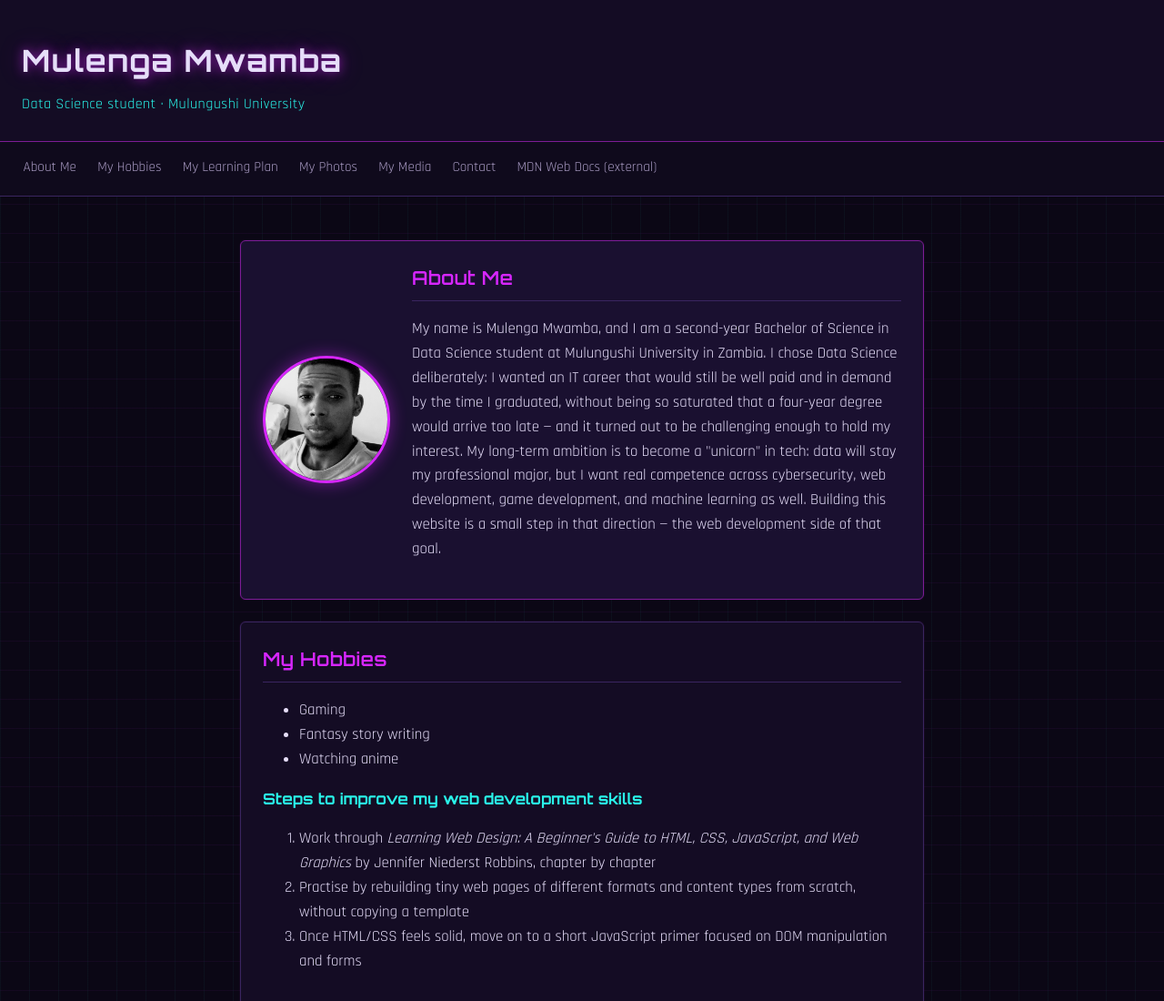
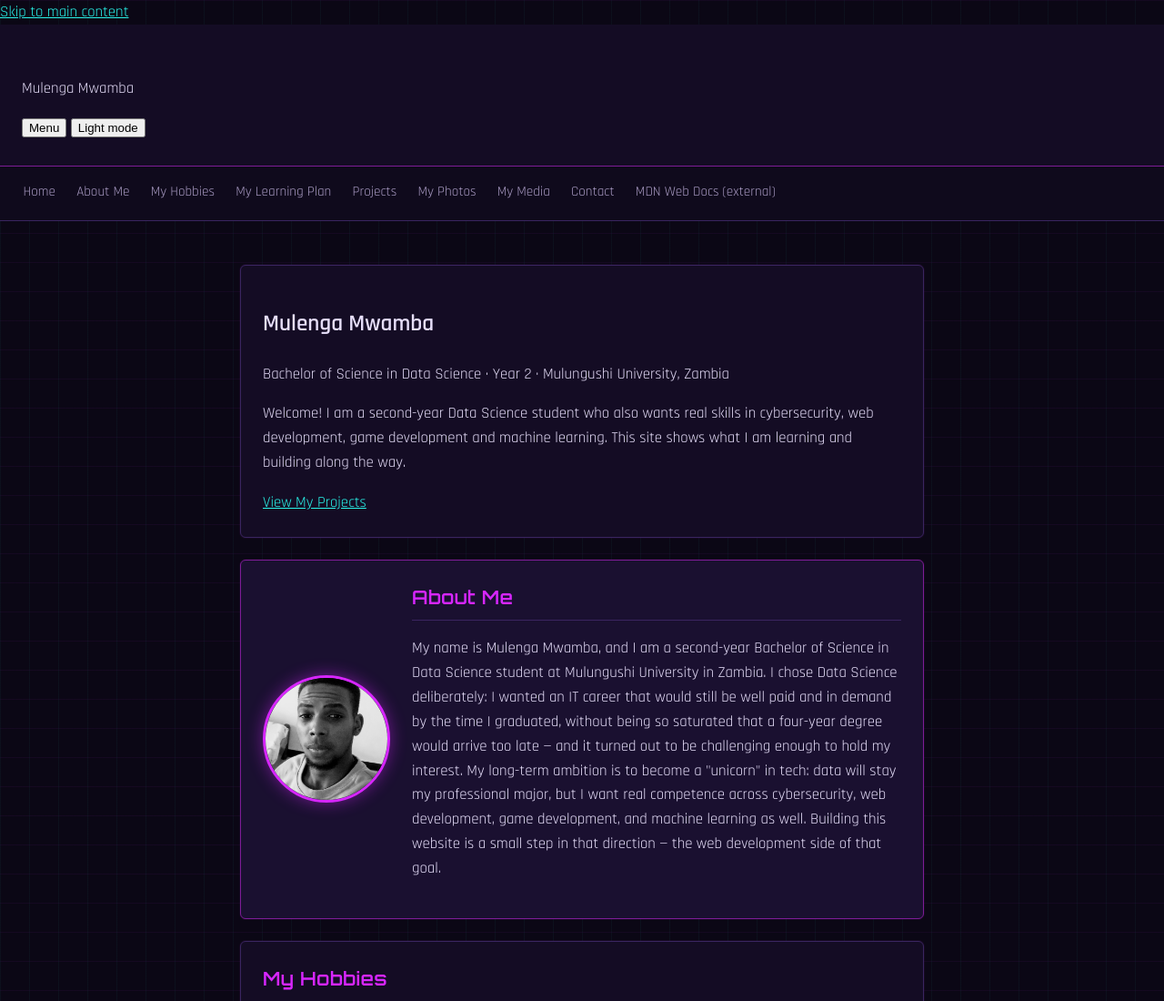
Before and after one commit to Vamp1-hunid/Website-about-me, a plain HTML site: page index.html in a window 1280 px wide. Shown: the top 1100 px of the page at 91% size. Drawn offline with Linux system fonts and the light colour scheme.

Commit message:
Add introduction area with View My Projects button

```diff
--- a/index.html
+++ b/index.html
@@ -11,22 +11,39 @@
 </head>
 <body>
 
-  <header>
-    <h1>Mulenga Mwamba</h1>
-    <p class="tagline">Data Science student · Mulungushi University</p>
+<a class="skip-link" href="#main">Skip to main content</a>
+
+  <header class="site-header">
+    <p class="brand">Mulenga Mwamba</p>
+    <div class="header-buttons">
+      <!-- Feature: mobile navigation button (the CSS shows it only on narrow screens) -->
+      <button id="menu-toggle" class="button menu-toggle" type="button"
+              aria-expanded="false" aria-controls="site-nav">Menu</button>
+      <!-- Feature: light and dark theme switch -->
+      <button id="theme-toggle" class="button theme-toggle" type="button">Light mode</button>
+    </div>
   </header>
 
-  <nav>
+  <nav id="site-nav" aria-label="Main navigation">
+    <a href="#intro">Home</a>
     <a href="#about">About Me</a>
     <a href="#hobbies">My Hobbies</a>
     <a href="#plan">My Learning Plan</a>
+    <a href="#projects">Projects</a>
     <a href="#photos">My Photos</a>
     <a href="#media">My Media</a>
     <a href="#contact">Contact</a>
     <a href="https://developer.mozilla.org/en-US/docs/Learn" target="_blank" rel="noopener">MDN Web Docs (external)</a>
   </nav>
 
-  <main>
+ <main id="main">
+
+    <section id="intro" class="content-section">
+      <h1>Mulenga Mwamba</h1>
+      <p class="programme">Bachelor of Science in Data Science · Year 2 · Mulungushi University, Zambia</p>
+      <p>Welcome! I am a second-year Data Science student who also wants real skills in cybersecurity, web development, game development and machine learning. This site shows what I am learning and building along the way.</p>
+      <a class="button" href="#projects">View My Projects</a>
+    </section>
 
     <section id="about" class="content-section about-layout">
       <img src="images/selfie.jpg" alt="Mulenga Mwamba" class="about-photo">
```
